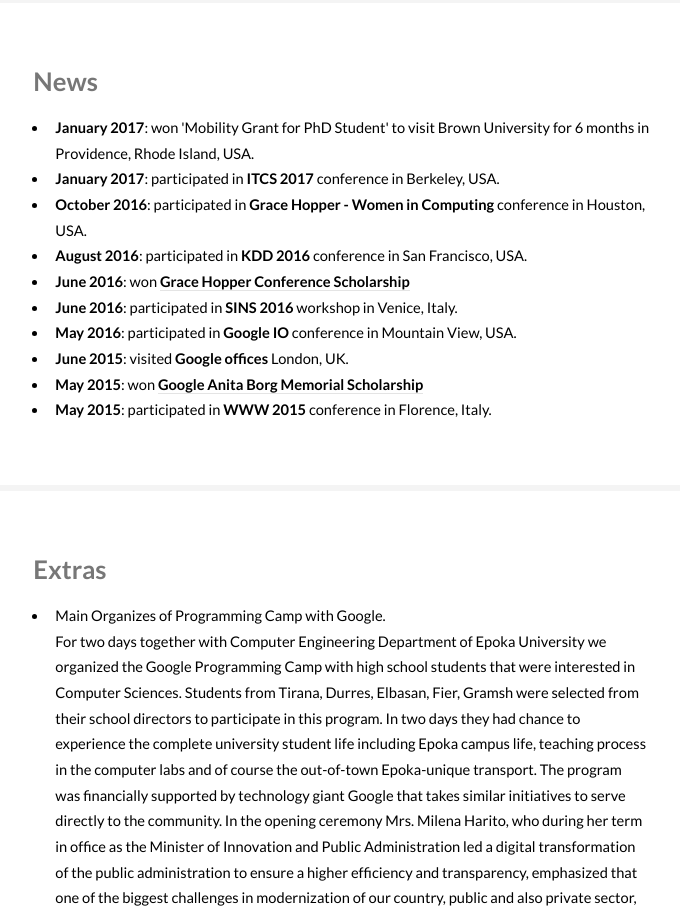
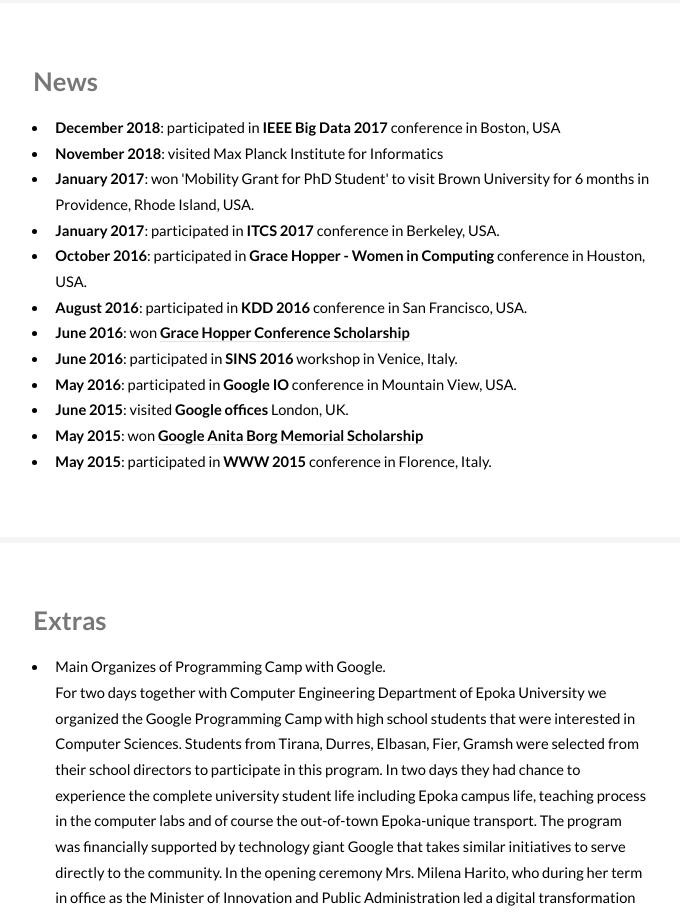
Before and after one commit to erisaterolli/erisaterolli.github.io, a plain HTML site: page index.html in a window 1280 px wide. Shown: the part 2176-3088 px from the top of the page, without its empty margins (152-832 px from the left). Drawn offline with Linux system fonts and the light colour scheme.

Commit message:
Update index.html

```diff
--- a/index.html
+++ b/index.html
@@ -113,6 +113,10 @@
 							<div class="container">
 								<h3>News</h3>
 								<ul>
+
+								<li><b style="color:black">December 2018</b>:  participated in <b style="color:black">IEEE Big Data 2017</b> conference in  Boston, USA </li>
+
+								<li><b style="color:black">November 2018</b>:  visited Max Planck Institute for Informatics </li>
 								<li><b style="color:black">January 2017</b>: won 'Mobility Grant for PhD Student' to visit Brown University for 6 months in  Providence, Rhode Island, USA.</li>
 
 								<li><b style="color:black">January 2017</b>: participated in  <b style="color:black">ITCS 2017</b> conference in  Berkeley, USA.</li>
```
